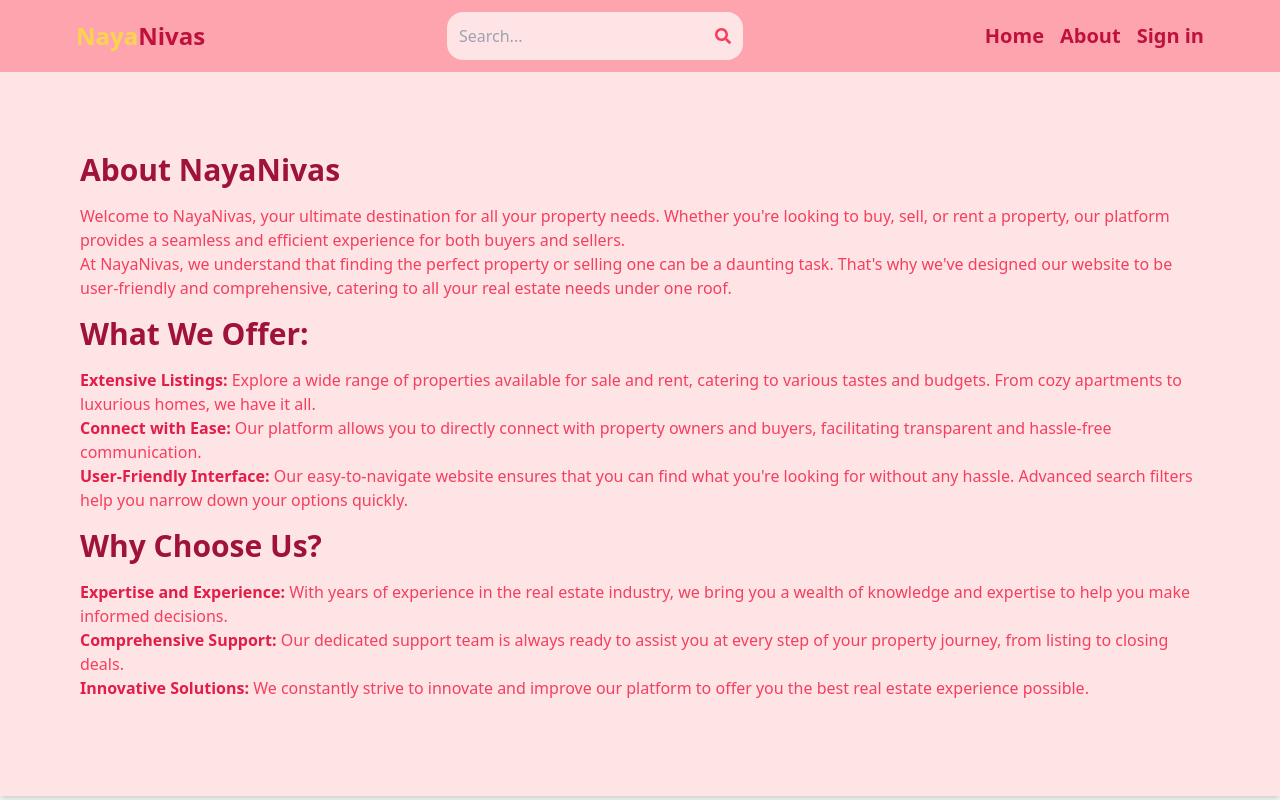
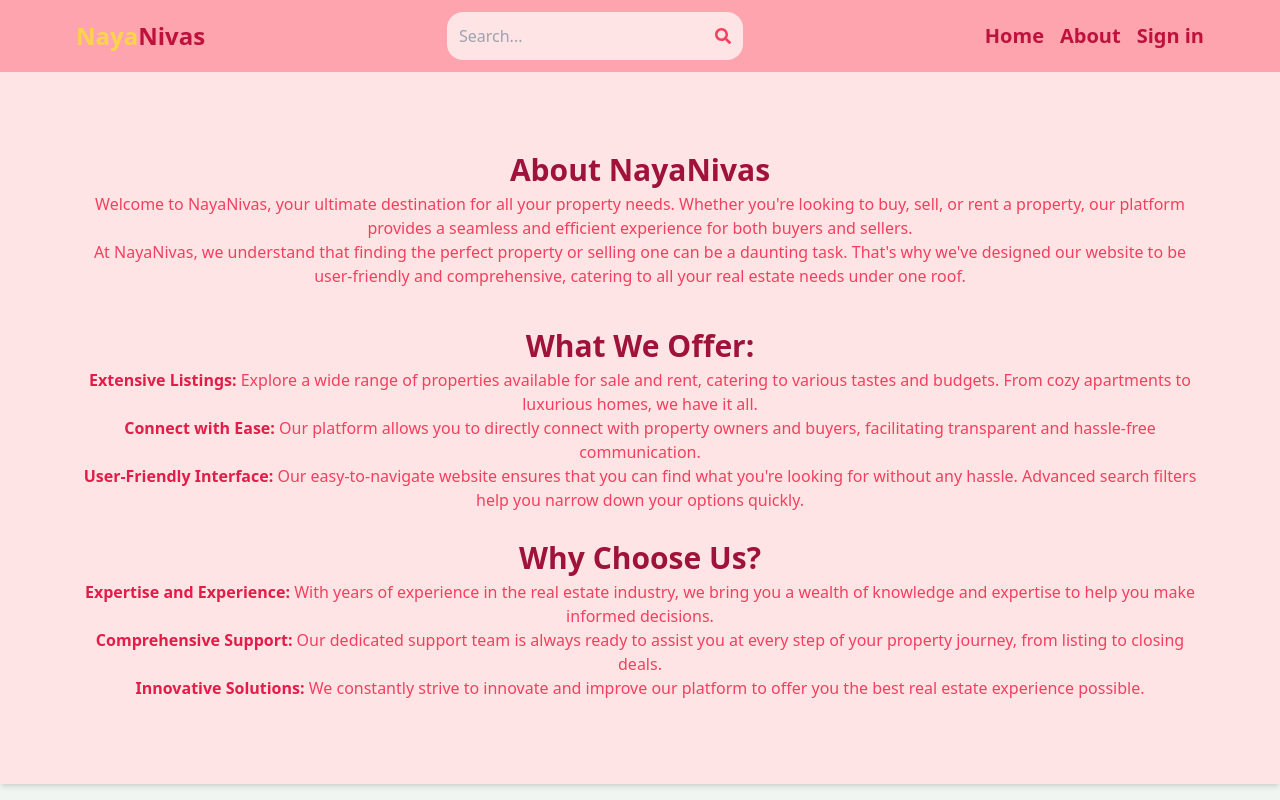
Before and after one commit to rishavs001/Real-Estate, a React (Vite) app in the folder client/: page /about in a window 1280 px wide. Built offline with nearby package versions, Linux system fonts and the light colour scheme; no server answers.

Commit message:
bugs fixed

```diff
--- a/client/src/pages/About.jsx
+++ b/client/src/pages/About.jsx
@@ -2,23 +2,23 @@ import React from 'react'
 
 export default function About() {
   return (
-    <div className='bg-rose-100 shadow-md h-full'>
+    <div className='bg-rose-100 text-center shadow-md h-full'>
         <div className='py-20 px-4 max-w-6xl mx-auto'>
-      <h1 className='text-3xl font-bold mb-4 text-rose-800'>About NayaNivas</h1>
+      <h1 className='text-3xl font-bold mb-1 text-rose-800'>About NayaNivas</h1>
       <p className='mb-4 text-rose-500'>Welcome to NayaNivas, your ultimate destination for all your property needs. Whether you're looking to buy, sell, or rent a property, our platform provides a seamless and efficient experience for both buyers and sellers.
 <br/>
 At NayaNivas, we understand that finding the perfect property or selling one can be a daunting task. That's why we've designed our website to be user-friendly and comprehensive, catering to all your real estate needs under one roof.</p>
-
-<h1 className='text-3xl font-bold mb-4 text-rose-800'>What We Offer:</h1>
-<ul className='mb-4 text-rose-500'>
+<br/>
+<h1 className='text-3xl font-bold mb-1 text-rose-800'>What We Offer:</h1>
+<ul className='mb-1 text-rose-500'>
         <li><strong className=' text-rose-600'>Extensive Listings:</strong> Explore a wide range of properties available for sale and rent, catering to various tastes and budgets. From cozy apartments to luxurious homes, we have it all.</li>
         <li><strong className=' text-rose-600'>Connect with Ease:</strong> Our platform allows you to directly connect with property owners and buyers, facilitating transparent and hassle-free communication.</li>
         <li><strong className=' text-rose-600'>User-Friendly Interface:</strong> Our easy-to-navigate website ensures that you can find what you're looking for without any hassle. Advanced search filters help you narrow down your options quickly.</li>
         {/* <li><strong className=' text-rose-600'>Secure Transactions:</strong> We prioritize your safety and security, ensuring that all transactions and communications are protected and trustworthy.</li> */}
       </ul>
-
-      <h1 className='text-3xl font-bold mb-4 text-rose-800'>Why Choose Us?</h1>
-      <ul className='mb-4 text-rose-500'>
+      <br/>
+      <h1 className='text-3xl font-bold mb-1 text-rose-800'>Why Choose Us?</h1>
+      <ul className='mb-1 text-rose-500'>
         <li><strong className=' text-rose-600'>Expertise and Experience:</strong> With years of experience in the real estate industry, we bring you a wealth of knowledge and expertise to help you make informed decisions.</li>
         <li><strong className=' text-rose-600'>Comprehensive Support:</strong> Our dedicated support team is always ready to assist you at every step of your property journey, from listing to closing deals.</li>
         <li><strong className=' text-rose-600'>Innovative Solutions:</strong> We constantly strive to innovate and improve our platform to offer you the best real estate experience possible.</li>
--- a/client/src/pages/Home.jsx
+++ b/client/src/pages/Home.jsx
@@ -48,13 +48,13 @@ export default function Home() {
   return (
     <div className='bg-rose-100 shadow-md h-full'>
       {/* top */}
-      <div className='flex flex-col gap-6 p-28 px-3 max-w-6xl mx-auto'>
+      <div className='flex flex-col gap-6 p-20 px-3 max-w-6xl mx-auto'>
         <h1 className='text-rose-700 font-bold text-3xl lg:text-6xl'>
           Find your next <span className='text-rose-500'>perfect</span>
           <br />
           place with ease
         </h1>
-        <div className='text-gray-400 text-xs sm:text-sm'>
+        <div className='text-orange-800 text-xs sm:text-sm'>
           NayaNivas is the best place to find your next perfect place to
           live.
           <br />
--- a/client/src/pages/Search.jsx
+++ b/client/src/pages/Search.jsx
@@ -128,8 +128,9 @@ export default function Search() {
     setListings([...listings, ...data]);
   };
   return (
-    <div className='flex flex-col md:flex-row'>
-      <div className='p-7  border-b-2 md:border-r-2 md:min-h-screen'>
+    <div className='bg-rose-100 shadow-md'>
+<div className='flex flex-col md:flex-row'>
+      <div className='p-7  border-b-2 md:border-r-2 md:min-h-full'>
         <form onSubmit={handleSubmit} className='flex flex-col gap-8'>
           <div className='flex items-center gap-2'>
             <label className='whitespace-nowrap font-semibold'>
@@ -260,5 +261,7 @@ export default function Search() {
         </div>
       </div>
     </div>
+    </div>
+
   );
 }
--- a/client/src/pages/SignIn.jsx
+++ b/client/src/pages/SignIn.jsx
@@ -43,7 +43,7 @@ export default function SignIn() {
     }
   };
   return (
-    <div className='bg-rose-100 shadow-md h-screen'>
+    <div className='bg-rose-100 shadow-md h-full'>
     <div className='p-3 max-w-lg mx-auto'>
       <h1 className='text-3xl text-center font-semibold my-7'>Sign In</h1>
       <form onSubmit={handleSubmit} className='flex flex-col gap-4'>
--- a/client/src/pages/SignUp.jsx
+++ b/client/src/pages/SignUp.jsx
@@ -40,7 +40,7 @@ export default function SignUp() {
     }
   };
   return (
-    <div className='bg-rose-100 shadow-md h-screen'>
+    <div className='bg-rose-100 shadow-md h-full'>
     <div className='p-3 max-w-lg mx-auto'>
       <h1 className='text-3xl text-center font-semibold my-7'>Sign Up</h1>
       <form onSubmit={handleSubmit} className='flex flex-col gap-4'>
--- a/client/src/pages/UpdateListing.jsx
+++ b/client/src/pages/UpdateListing.jsx
@@ -170,7 +170,8 @@ export default function CreateListing() {
     }
   };
   return (
-    <main className='p-3 max-w-4xl mx-auto'>
+  <div className='bg-rose-100 shadow-md h-full'>
+<main className='p-3 max-w-4xl mx-auto'>
       <h1 className='text-3xl font-semibold text-center my-7'>
         Update a Listing
       </h1>
@@ -288,7 +289,7 @@ export default function CreateListing() {
               <input
                 type='number'
                 id='regularPrice'
-                min='50'
+                min='1000'
                 max='10000000'
                 required
                 className='p-3 border border-gray-300 rounded-lg'
@@ -298,7 +299,7 @@ export default function CreateListing() {
               <div className='flex flex-col items-center'>
                 <p>Regular price</p>
                 {formData.type === 'rent' && (
-                  <span className='text-xs'>($ / month)</span>
+                  <span className='text-xs'>( ₹ / month)</span>
                 )}
               </div>
             </div>
@@ -317,7 +318,7 @@ export default function CreateListing() {
                 <div className='flex flex-col items-center'>
                   <p>Discounted price</p>
                   {formData.type === 'rent' && (
-                    <span className='text-xs'>($ / month)</span>
+                    <span className='text-xs'>( ₹ / month)</span>
                   )}
                 </div>
               </div>
@@ -382,5 +383,7 @@ export default function CreateListing() {
         </div>
       </form>
     </main>
+  </div>
+
   );
 }
```
